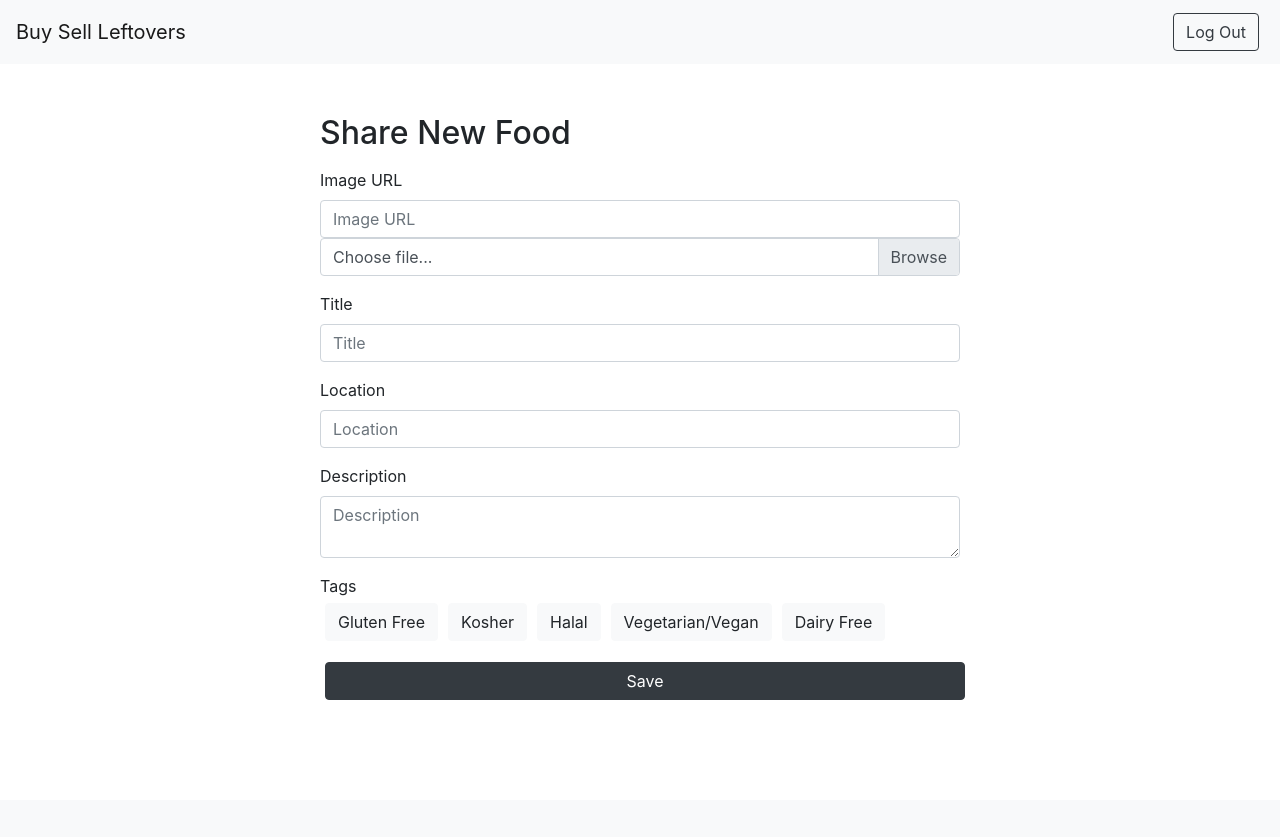
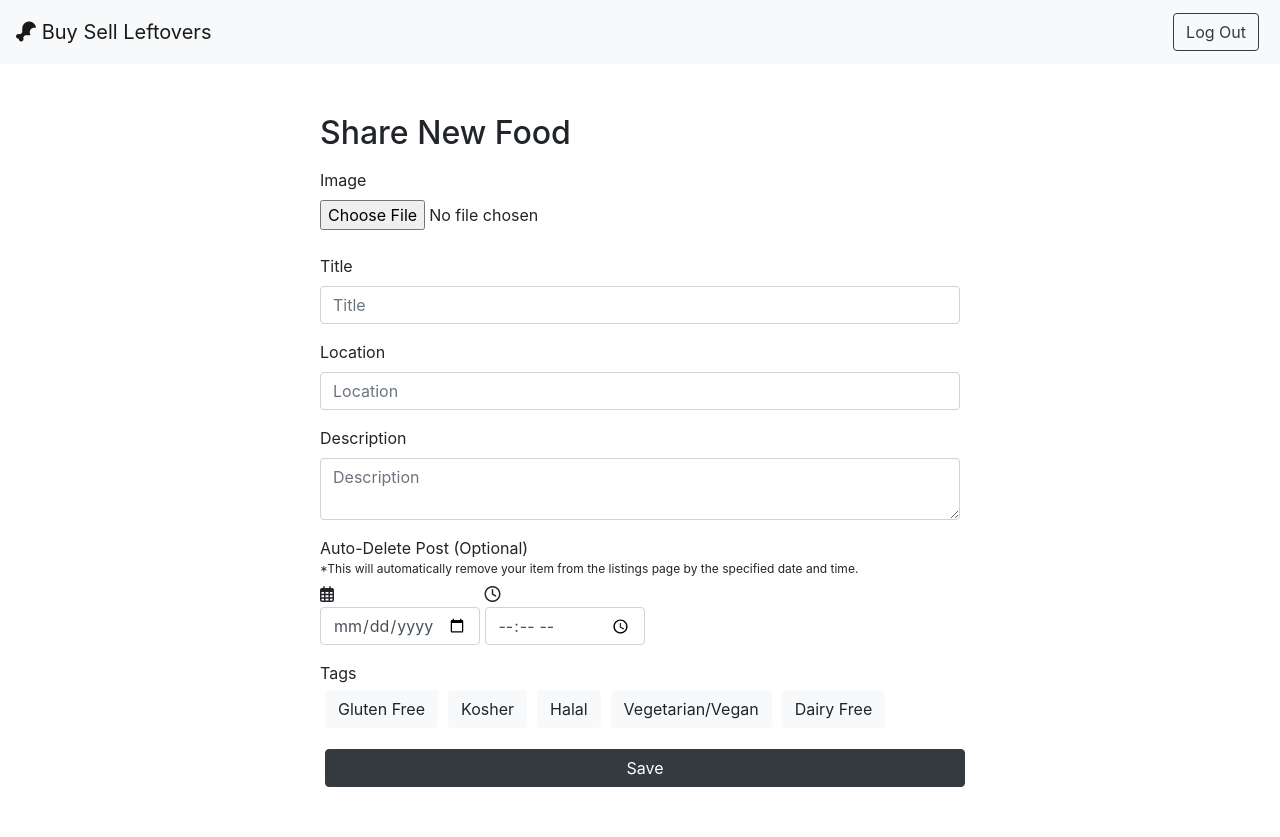
Before and after one commit to Yiwen-Gao/Buy-Sell-Leftovers, a Flask app: template templates/item-edit.html in a window 1280 px wide. Before the commit the page ends 700 px from the top, so only its background shows below. Run offline with Flask 2, Linux system fonts and the light colour scheme; the template is opened without the code that fills it, so the values that code supplies are empty; some libraries are stand-ins or nearby versions.

Commit message:
integrated with apis

```diff
--- /dev/null
+++ b/application.py
@@ -0,0 +1,144 @@
+from flask import Flask, render_template, Response, request, jsonify, redirect
+from werkzeug.utils import secure_filename
+import json
+import sys
+import os
+
+from src.database import Database
+
+application = Flask(__name__)
+application.config["UPLOAD_FOLDER"] = "src/static/assets"
+user = None
+db = Database()
+
+@application.route("/", methods=["GET"])
+def get_base():
+	return redirect("/login")
+
+@application.route("/login", methods=["GET"])
+def get_login():
+	global user
+
+	user = None
+	return render_template("login.html")
+
+@application.route("/login-validation", methods=["GET"])
+def validate_login():
+	global user
+
+	user = request.args.get("user", None)
+	return redirect("/home")
+
+@application.route("/home", methods=["GET"])
+def get_home():
+	global user
+
+	if user == None:
+		return redirect("/login")
+	else:
+		return render_template("home.html")
+
+@application.route("/item-listing", methods=["GET"])
+def get_item_listing():
+	global db, user
+
+	if user == None:
+		return redirect("/login")
+
+	db.get(search_terms=request.args.get('search', None))
+	print(json.dumps(db.access_data(), indent=2))
+	return render_template("item-listing.html", data=db.access_data())
+
+@application.route("/item-details/<item_id>", methods=["GET"])
+def get_item_details(item_id):
+	global db, user
+
+	if user == None:
+		return redirect("/login")
+	else:
+		return render_template("item-details.html", item=db.access_data(item_id), user=user)
+
+@application.route("/item-add", methods=["GET"])
+def add_item():
+	global user
+
+	if user == None:
+		return redirect("/login")
+	else:
+		return render_template("item-edit.html", item={})
+
+@application.route("/item-edit/<item_id>", methods=["GET"])
+def edit_item(item_id):
+	global db, user
+
+	if user == None:
+		return redirect("/login")
+	else:
+		return render_template("item-edit.html", item=db.access_data(item_id))
+
+@application.route("/item-delete/<item_id>", methods=["GET"])
+def delete_item(item_id):
+	global db, user
+
+	if user == None:
+		return redirect("/login")
+
+	image_path = db.access_data(item_id)["image"]
+	os.remove("src" + image_path)
+	db.delete(item_id)
+	return redirect("/item-listing")
+
+@application.route("/item-submit", methods=["POST"])
+def submit_item():
+	global db, user
+
+	if user == None:
+		return redirect("/login")
+
+	item = (request.form).to_dict()
+	item["image"] = upload_file(request.files["image"])
+	print(json.dumps(item, indent=2))
+
+	if item["id"] != "":
+		db.put(item)
+	else:
+		item["user"] = user
+		db.post(item)
+
+	return redirect("/item-listing")
+
+def upload_file(file):
+	filename = secure_filename(file.filename)
+	path = os.path.join(application.config["UPLOAD_FOLDER"], filename)
+	file.save(path)
+	return "/static/assets/" + filename
+
+@application.route("/item-like/<item_id>", methods=["GET"])
+def add_like(item_id):
+	global db, user
+
+	if user == None:
+		return redirect("/login")
+
+	db.put({
+		"id": item_id,
+		"likes": user
+	})
+	return jsonify(item=db.access_data(item_id))
+
+@application.route("/item-comment", methods=["POST"])
+def add_comment():
+	global db, user
+
+	if user == None:
+		return redirect("/login")
+
+	item = request.get_json()
+	db.put({
+		"id": item["id"],
+		"comments": [{"user": user, "comment": item["comment"]}]
+	})
+	return jsonify(item=db.access_data(item["id"]))
+
+if __name__ == "__main__":
+   application.run(debug=True)
--- a/server.py
+++ b/server.py
@@ -1,35 +1,15 @@
 from flask import Flask, render_template, Response, request, jsonify, redirect
+from werkzeug.utils import secure_filename
 import json
 import sys
+import os
+
+from database import Database
+
 app = Flask(__name__)
-
+app.config["UPLOAD_FOLDER"] = "static/assets"
 user = None
-data = {}
-new_id = 1
-
-def reset_data():
-	global data
-	global user
-	global new_id
-
-	with open("./data/data.json", "r") as f:
-		temp = json.load(f)
-		for item in temp.values():
-			title_terms = item["title"].lower().split()
-			description_terms = item["description"].lower().split()
-			item["search_terms"] = title_terms + description_terms
-
-			item["image"] = "/static/assets/" + item["image"] if "http" not in item["image"] and "/static/assets/" not in item["image"] else item["image"]
-			item["likedByUser"] = True if user in item["likes"] else False
-
-			data[str(item["id"])] = item
-
-	new_id = len(data) + 1
-
-def write_to_file():
-	global data
-	with open("./data/data.json", "w") as f:
-		json.dump(data, f)
+db = Database()
 
 @app.route("/", methods=["GET"])
 def get_base():
@@ -37,116 +17,99 @@ def get_base():
 
 @app.route("/login", methods=["GET"])
 def get_login():
+	global user
+
+	user = None
 	return render_template('login.html')
 
 @app.route("/login-validation", methods=["GET"])
 def validate_login():
 	global user
+
 	user = request.args.get("user", None)
-	reset_data()
 	return redirect("/home")
 
 @app.route("/home", methods=["GET"])
 def get_home():
-	return render_template('home.html')
+	return render_template("home.html")
 
 @app.route("/item-listing", methods=["GET"])
 def get_item_listing():
-	global data
-	results = {}
+	global db
 
-	query = request.args.get('search', None)
-	if query:
-		search_terms = set(query.lower().split())
-		for item in data.values():
-			if search_terms.intersection(set(item["search_terms"])):
-				results[item["id"]] = item
+	db.get(search_terms=request.args.get('search', None))
+	print(json.dumps(db.access_data(), indent=2))
+	return render_template("item-listing.html", data=db.access_data())
+
+@app.route("/item-details/<item_id>", methods=["GET"])
+def get_item_details(item_id):
+	global db, user
+	return render_template("item-details.html", item=db.access_data(item_id), user=user)
+
+@app.route("/item-add", methods=["GET"])
+def add_item():
+	return render_template("item-edit.html", item={})
+
+@app.route("/item-edit/<item_id>", methods=["GET"])
+def edit_item(item_id):
+	global db
+	return render_template("item-edit.html", item=db.access_data(item_id))
+
+@app.route("/item-delete/<item_id>", methods=["GET"])
+def delete_item(item_id):
+	global db
+
+	path = db.access_data(item_id)["image"]
+	os.remove(path[1:])
+	db.delete(item_id)
+	return redirect("/item-listing")
+
+@app.route("/item-submit", methods=["POST"])
+def submit_item():
+	global db, user
+
+	item = (request.form).to_dict()
+	item["image"] = upload_file(request.files["image"])
+	print(json.dumps(item, indent=2))
+
+	if item["id"] != "":
+		db.put(item)
 	else:
-		results = data
-
-	return render_template('item-listing.html', data=results)
-
-@app.route('/item-details/<item_id>', methods=["GET"])
-def get_item_details(item_id):
-	global data
-	global user
-	return render_template('item-details.html', item=data[item_id], user=user)
-
-@app.route('/item-add', methods=["GET"])
-def add_item():
-	global data
-	return render_template('item-edit.html', item={})
-
-@app.route('/item-edit/<item_id>', methods=["GET"])
-def edit_item(item_id):
-	global data
-	return render_template('item-edit.html', item=data[item_id])
-
-@app.route('/item-delete/<item_id>', methods=["GET"])
-def delete_item(item_id):
-	global data
-
-	del data[item_id]
-	write_to_file()
+		item["user"] = user
+		db.post(item)
 
 	return redirect("/item-listing")
 
-@app.route('/item-submit', methods=["POST"])
-def submit_item():
-	global data
-	global user
-	global new_id
+def upload_file(file):
+	filename = secure_filename(file.filename)
+	path = os.path.join(app.config["UPLOAD_FOLDER"], filename)
+	file.save(path)
+	return "/" + path
 
-	item = (request.form).to_dict()
-	title_terms = item["title"].lower().split()
-	description_terms = item["description"].lower().split()
-	item["search_terms"] = title_terms + description_terms
+@app.route("/item-like/<item_id>", methods=["GET"])
+def add_like(item_id):
+	global db
 
-	if item["id"] != "":
-		data[item["id"]] = item
-	else:
-		item["id"] = new_id
-		item["user"] = user
-		item["likes"] = []
-		item["comments"] = []
-		data[str(new_id)] = item
-		new_id += 1
+	data = {
+		"id": item_id,
+		"likes": user
+	}
 
-	write_to_file()
+	db.put(data)
+	return jsonify(item=db.access_data(item_id))
 
-	return redirect("/item-listing")
-
-@app.route('/item-like-toggle/<item_id>', methods=["GET"])
-def toggle_like(item_id):
-	global data
-	global user
-
-	liked_users = set(data[item_id]["likes"])
-	if user in liked_users:
-		liked_users.remove(user)
-		data[item_id]["likedByUser"] = False
-	else:
-		liked_users.add(user)
-		data[item_id]["likedByUser"] = True
-
-	data[item_id]["likes"] = list(liked_users)
-	write_to_file()
-
-	return jsonify(item=data[item_id])
-
-@app.route('/item-comment', methods=["POST"])
+@app.route("/item-comment", methods=["POST"])
 def add_comment():
-	global data
-	global user
+	global db, user
 
 	item = request.get_json()
-	item_id = str(item["id"])
-	comment = {"user": user, "comment": item["comment"]}
+	data = {
+		"id": item["id"],
+		"comments": [{"user": user, "comment": item["comment"]}]
+	}
 
-	data[item_id]["comments"].append(comment)
-	write_to_file()
+	db.put(data)
+	return jsonify(item=db.access_data(item["id"]))
 
-	return jsonify(item=data[item_id])
-
-if __name__ == '__main__':
+if __name__ == "__main__":
    app.run(debug = True)
--- a/templates/base.html
+++ b/templates/base.html
@@ -21,8 +21,11 @@
 	</head>
 
 	<body>
-		<nav class="navbar navbar-expand-lg navbar-light bg-light">
-			<a href="/home" class="navbar-brand">Buy Sell Leftovers</a>
+		<nav data-role="navbar" class="navbar navbar-expand-lg navbar-light bg-light">
+			<a href="/home" class="navbar-brand">
+				<i class="fas fa-drumstick-bite"></i>
+				Buy Sell Leftovers
+			</a>
 			<a href="/login" class="btn btn-outline-dark">Log Out</a>
 		</nav>
 
--- a/templates/item-edit.html
+++ b/templates/item-edit.html
@@ -31,37 +31,65 @@
 		height: auto;
 	}
 
+	.small {
+		font-size: 12px;
+	}
+
+	.auto-delete-component {
+		width: 25%;
+		display: inline-block;
+	}
+
+	.auto-delete-component i {
+		display: block;
+		margin-bottom: 5px;
+	}
+
 </style>
 {% endblock %}
 
 {% block content %}
 <div class="details-container">
-	<form id="form" action="/item-submit" method="POST">
+	<form id="form" enctype="multipart/form-data" action="/item-submit" method="POST">
 		<h2>Share New Food</h2>
 		<input type="hidden" name="id"/>
 		<div class="form-group image">
 		</div>
 		<div class="form-group">
-			<label for="image">Image URL</label>
-			<input required name="image" placeholder="Image URL" class="form-control" data-error="Please enter an image url" />
-			<!-- <input type="file" name="pic" class="form-control-file" accept="image/*"> -->
+			<label for="image">Image</label>
 		  	<div class="custom-file form-group">
-		    	<input type="file" class="custom-file-input" id="validatedCustomFile" required>
-		    	<label class="custom-file-label" for="validatedCustomFile">Choose file...</label>
-		    	<div class="invalid-feedback">Example invalid custom file feedback</div>
+		    	<input required name="image" type="file" accept="image/*">
 		  	</div>
 		</div>
 		<div class="form-group">
 			<label for="title">Title</label>
-			<input required name="title" placeholder="Title" class="form-control" data-error="Please enter a title" />
+			<input required name="title" placeholder="Title" class="form-control"/>
 		</div>
 		<div class="form-group">
 			<label for="location">Location</label>
-			<input required name="location" placeholder="Location" class="form-control" data-error="Please enter a location" />
+			<input required name="location" placeholder="Location" class="form-control"/>
 		</div>
 		<div class="form-group">
 			<label for="description">Description</label>
-			<textarea name="description" placeholder="Description" class="form-control"></textarea>
+			<textarea required name="description" placeholder="Description" class="form-control"></textarea>
+		</div>
+		<div class="form-group">
+			<label for="auto-delete">
+				Auto-Delete Post (Optional)
+				<div class="small">
+					*This will automatically remove your item from the listings page by the specified date and time.
+				</div>
+			</label>
+			<div name="auto-delete">
+				<div class="auto-delete-component">
+					<i class="far fa-calendar-alt"></i>
+					<input type="date" name="deleteByDate" class="form-control">
+				</div>
+				<div class="auto-delete-component">
+					<i class="far fa-clock"></i>
+					<input type="time" name="deleteByTime" class="form-control">
+				</div>
+			</div>
 		</div>
 		Tags
 		<div class="tags form-group">
```
Also changed, not shown: database.py (added, +42 -0 lines), static/item-details.js (+42 -10 lines), static/item-listing.js (+28 -6 lines), templates/home.html (+9 -9 lines), templates/item-details.html (+25 -6 lines), templates/item-listing.html (+13 -0 lines), static/assets/IMG_4046.JPG (added), static/assets/IMG_9098.jpg (added), static/assets/IMG_9099_copy_2.jpg (added), static/assets/Screen_Shot_2019-12-05_at_9.37.15_PM.png (added), 2 other files.
